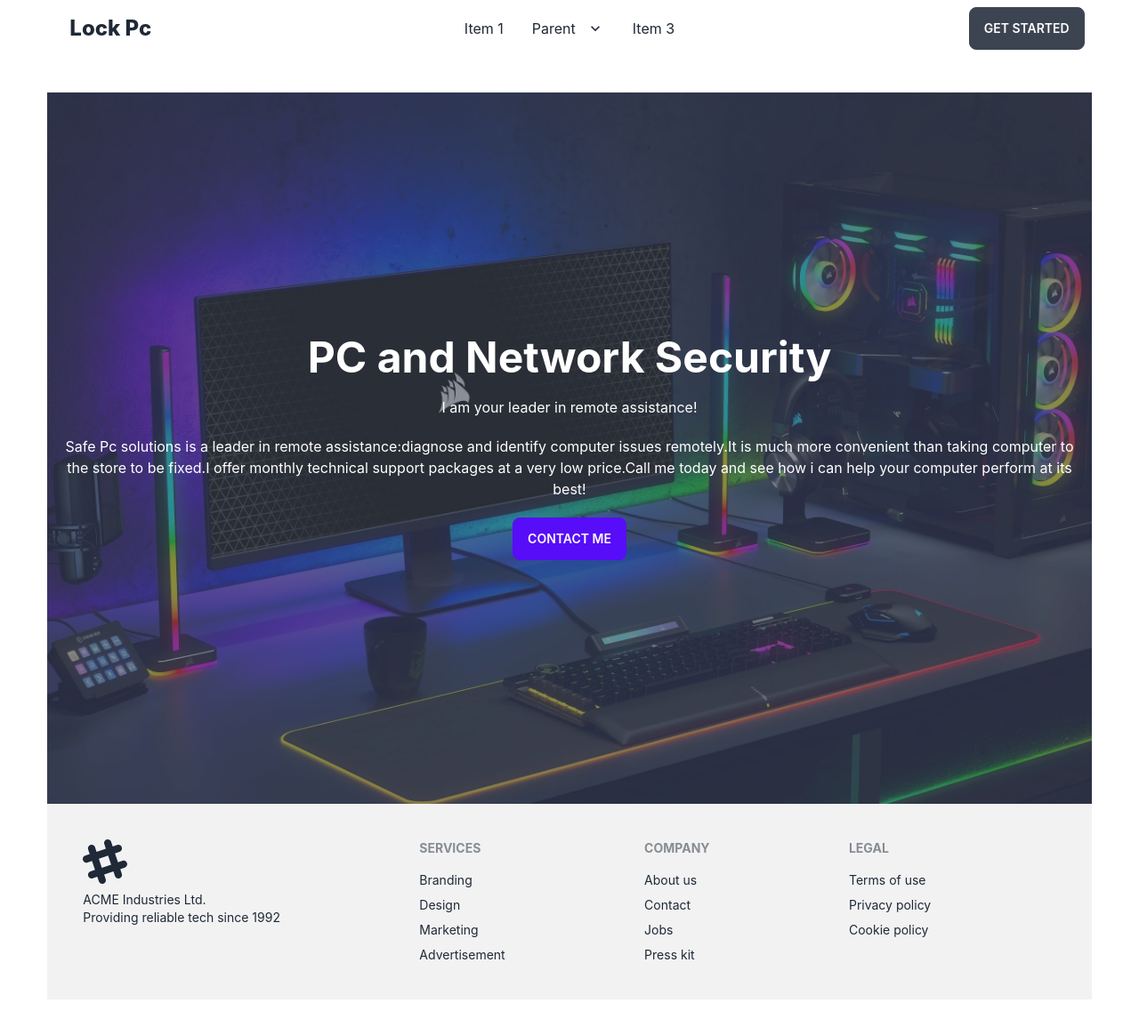
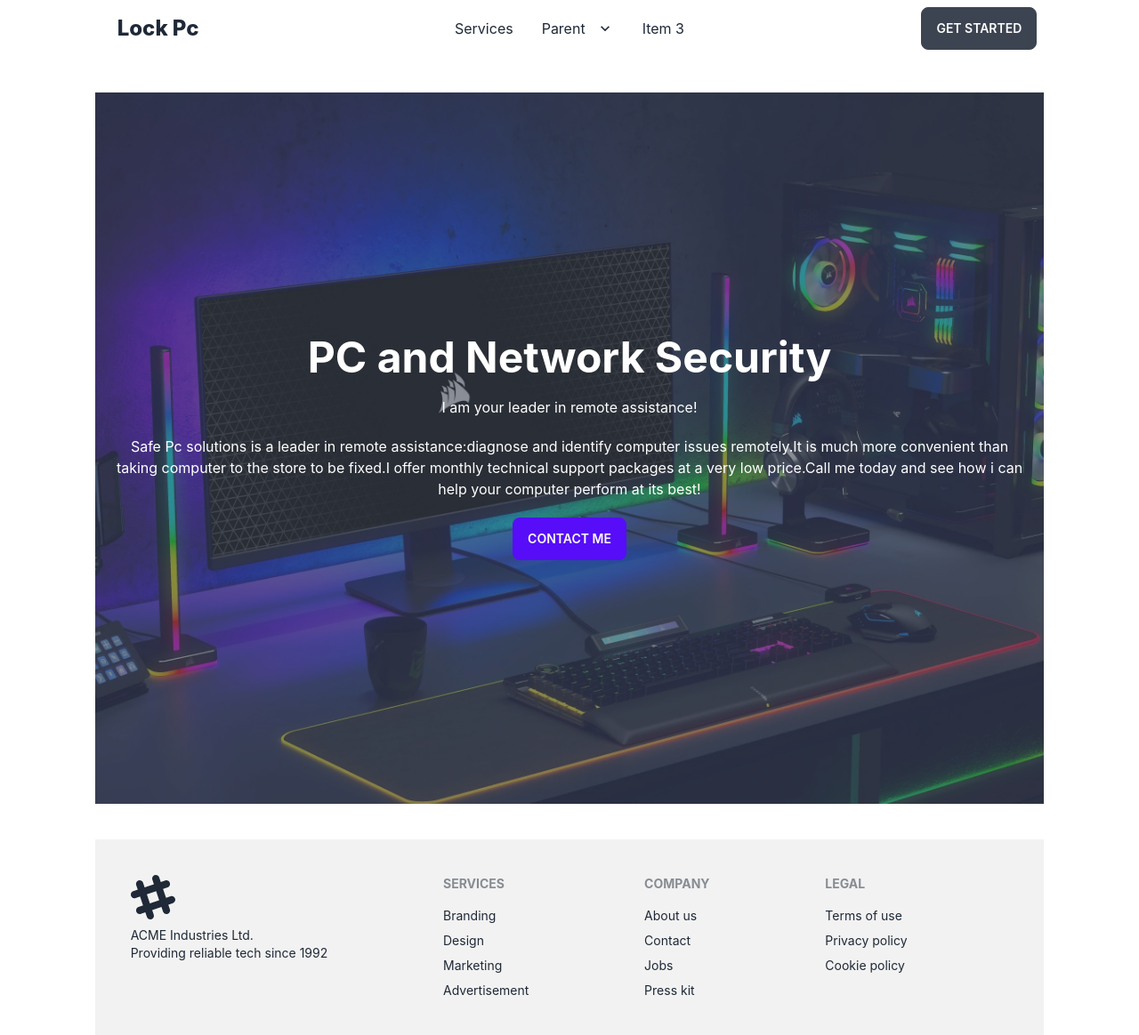
Before and after one commit to Rayhan-Rony/lock-pc, a React (Create React App) app: page / in a window 1280 px wide. Shown: the whole page at 89% size. Before the commit the page ends 1124 px from the top, so only its background shows below. Built offline with nearby package versions, Linux system fonts and the light colour scheme.

Commit message:
added services

```diff
--- a/src/App.js
+++ b/src/App.js
@@ -5,7 +5,7 @@ import { router } from "./router/router";
 
 function App() {
   return (
-    <div className="w-11/12 mx-auto">
+    <div className="w-10/12 mx-auto">
       <RouterProvider router={router}></RouterProvider>
     </div>
   );
--- a/src/components/Footer/Footer.js
+++ b/src/components/Footer/Footer.js
@@ -2,7 +2,7 @@ import React from 'react';
 
 const Footer = () => {
     return (
-        <footer className="footer p-10 bg-base-200 text-base-content">
+        <footer className="footer p-10 bg-base-200 text-base-content mt-10">
             <div>
                 <svg width="50" height="50" viewBox="0 0 24 24" xmlns="http://www.w3.org/2000/svg" fillRule="evenodd" clipRule="evenodd" className="fill-current"><path d="M22.672 15.226l-2.432.811.841 2.515c.33 1.019-.209 2.127-1.23 2.456-1.15.325-2.148-.321-2.463-1.226l-.84-2.518-5.013 1.677.84 2.517c.391 1.203-.434 2.542-1.831 2.542-.88 0-1.601-.564-1.86-1.314l-.842-2.516-2.431.809c-1.135.328-2.145-.317-2.463-1.229-.329-1.018.211-2.127 1.231-2.456l2.432-.809-1.621-4.823-2.432.808c-1.355.384-2.558-.59-2.558-1.839 0-.817.509-1.582 1.327-1.846l2.433-.809-.842-2.515c-.33-1.02.211-2.129 1.232-2.458 1.02-.329 2.13.209 2.461 1.229l.842 2.515 5.011-1.677-.839-2.517c-.403-1.238.484-2.553 1.843-2.553.819 0 1.585.509 1.85 1.326l.841 2.517 2.431-.81c1.02-.33 2.131.211 2.461 1.229.332 1.018-.21 2.126-1.23 2.456l-2.433.809 1.622 4.823 2.433-.809c1.242-.401 2.557.484 2.557 1.838 0 .819-.51 1.583-1.328 1.847m-8.992-6.428l-5.01 1.675 1.619 4.828 5.011-1.674-1.62-4.829z"></path></svg>
                 <p>ACME Industries Ltd.<br />Providing reliable tech since 1992</p>
--- a/src/components/Nav/Nav.js
+++ b/src/components/Nav/Nav.js
@@ -1,4 +1,5 @@
 import React from 'react';
+import { Link } from 'react-router-dom';
 
 const Nav = () => {
     return (
@@ -9,32 +10,32 @@ const Nav = () => {
                         <svg xmlns="http://www.w3.org/2000/svg" className="h-5 w-5" fill="none" viewBox="0 0 24 24" stroke="currentColor"><path strokeLinecap="round" strokeLinejoin="round" strokeWidth="2" d="M4 6h16M4 12h8m-8 6h16" /></svg>
                     </label>
                     <ul tabIndex={0} className="menu menu-compact dropdown-content mt-3 p-2 shadow bg-base-100 rounded-box w-52">
-                        <li><a>Item 1</a></li>
+                        <li><Link to='/services'>Services</Link></li>
                         <li tabIndex={0}>
                             <a className="justify-between">
                                 Parent
                                 <svg className="fill-current" xmlns="http://www.w3.org/2000/svg" width="24" height="24" viewBox="0 0 24 24"><path d="M8.59,16.58L13.17,12L8.59,7.41L10,6L16,12L10,18L8.59,16.58Z" /></svg>
                             </a>
                             <ul className="p-2">
-                                <li><a>Submenu 1</a></li>
+                                <li><Link to='/services'>Services</Link></li>
                                 <li><a>Submenu 2</a></li>
                             </ul>
                         </li>
                         <li><a>Item 3</a></li>
                     </ul>
                 </div>
-                <a className="btn btn-ghost normal-case text-2xl font-extrabold">Lock Pc</a>
+                <Link to='/' className="btn btn-ghost normal-case text-2xl font-extrabold">Lock Pc</Link>
             </div>
             <div className="navbar-center hidden lg:flex">
                 <ul className="menu menu-horizontal p-0">
-                    <li><a>Item 1</a></li>
+                    <li><Link to='/services'>Services</Link></li>
                     <li tabIndex={0}>
                         <a>
                             Parent
                             <svg className="fill-current" xmlns="http://www.w3.org/2000/svg" width="20" height="20" viewBox="0 0 24 24"><path d="M7.41,8.58L12,13.17L16.59,8.58L18,10L12,16L6,10L7.41,8.58Z" /></svg>
                         </a>
                         <ul className="p-2">
-                            <li><a>Submenu 1</a></li>
+                            <li><Link to='/services'>Services</Link></li>
                             <li><a>Submenu 2</a></li>
                         </ul>
                     </li>
--- /dev/null
+++ b/src/components/Services/ServiceCard.js
@@ -0,0 +1,21 @@
+import React from 'react';
+
+const ServiceCard = ({ service }) => {
+    const { service_name, img_url, description, price } = service
+    return (
+
+        <div className="card card-compact w-96 bg-base-100 shadow-xl">
+            <figure><img className='h-60' src={img_url} alt="Shoes" /></figure>
+            <div className="card-body">
+                <h2 className="card-title">{service_name}</h2>
+                <p>{description.slice(0, 100) + '....'}</p>
+                <div className="card-actions justify-between align-middle">
+                    <p className='py-4 font-semibold '>Price: ${price}</p>
+                    <button className="btn btn-primary">Buy Now</button>
+                </div>
+            </div>
+        </div>
+    );
+};
+
+export default ServiceCard;
--- /dev/null
+++ b/src/components/Services/Services.js
@@ -0,0 +1,19 @@
+import React from 'react';
+import { useLoaderData } from 'react-router-dom';
+import ServiceCard from './ServiceCard';
+
+const Services = () => {
+    const services = useLoaderData()
+    return (
+        <div className=' grid grid-cols-3 gap-4'>
+
+            {
+
+                services.map(service => <ServiceCard key={service._id} service={service}></ServiceCard>)
+            }
+
+        </div>
+    );
+};
+
+export default Services;
--- a/src/router/router.js
+++ b/src/router/router.js
@@ -1,5 +1,6 @@
 import { createBrowserRouter } from "react-router-dom";
 import Home from "../components/Home/Home";
+import Services from "../components/Services/Services";
 import Main from "../layout/Main";
 
 export const router = createBrowserRouter([{
@@ -9,5 +10,11 @@ export const router = createBrowserRouter([{
         {
             path: '/',
             element: <Home></Home>
-        }]
+        },
+        {
+            path: '/services',
+            element: <Services></Services>,
+            loader: () => fetch('http://localhost:5000/services')
+        }
+    ]
 }])
```
